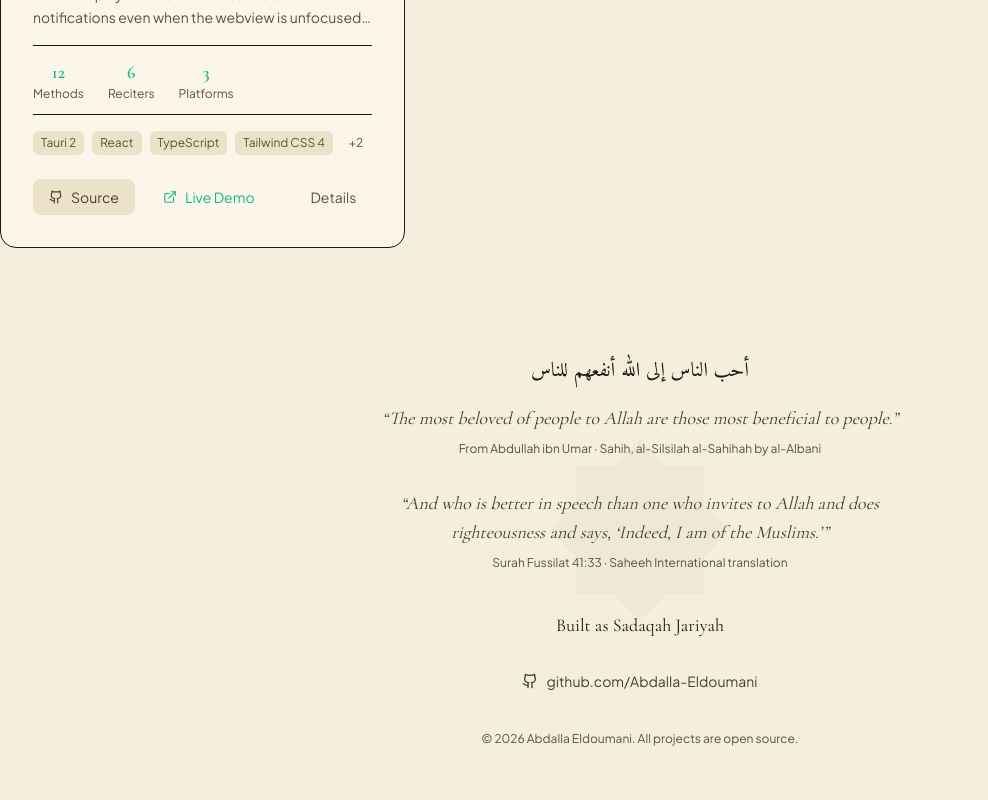
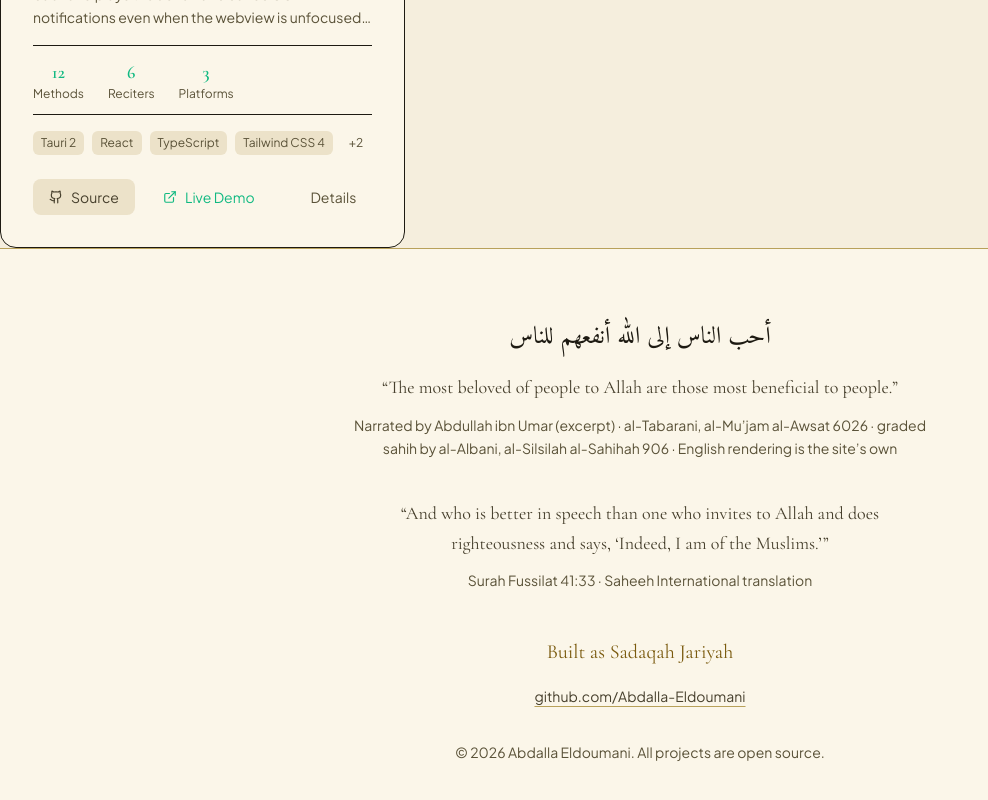
Before and after one commit to Abdalla-Eldoumani/my-islamic-portfolio, a Next.js app: page / in a window 1280 px wide. Shown: the part 2712-3512 px from the top of the page, without its empty margins (0-988 px from the left). Built offline with nearby package versions, Linux system fonts and the light colour scheme.

Commit message:
restyle the footer and cite the hadith source precisely

```diff
--- a/src/components/footer.tsx
+++ b/src/components/footer.tsx
@@ -1,54 +1,44 @@
-import { Github } from "lucide-react";
-
 export function Footer() {
   const currentYear = new Date().getFullYear();
 
   return (
-    <footer className="relative px-6 py-16 text-center overflow-hidden">
-      {/* Decorative 8-pointed star watermark */}
-      <svg
-        viewBox="0 0 200 200"
-        className="absolute left-1/2 top-1/2 -translate-x-1/2 -translate-y-1/2 w-64 h-64 opacity-[0.03] pointer-events-none"
-        xmlns="http://www.w3.org/2000/svg"
-      >
-        <g fill="currentColor" className="text-gold-primary">
-          <rect x="50" y="50" width="100" height="100" transform="rotate(45 100 100)" />
-          <rect x="50" y="50" width="100" height="100" />
-        </g>
-      </svg>
-
-      {/* Top divider */}
-      <div className="geometric-divider max-w-md mx-auto mb-10" />
-
-      {/* Hadith on beneficial people */}
+    <footer className="border-t border-rule bg-bg-secondary px-6 py-16 text-center">
+      <div className="mx-auto max-w-xl">
+        <figure>
+          <blockquote>
             <p
-        className="font-arabic text-lg md:text-xl text-text-primary leading-loose"
+              className="font-arabic text-2xl leading-loose text-text-primary"
               lang="ar"
               dir="rtl"
             >
               أحب الناس إلى الله أنفعهم للناس
             </p>
-      <p className="font-display text-base md:text-lg text-text-secondary italic max-w-xl mx-auto leading-relaxed mt-3">
-        &ldquo;The most beloved of people to Allah are those most beneficial
-        to people.&rdquo;
+            <p className="mt-3 font-display text-lg leading-relaxed text-text-secondary">
+              &ldquo;The most beloved of people to Allah are those most
+              beneficial to people.&rdquo;
             </p>
-      <p className="font-body text-xs text-text-muted mt-2 mb-8">
-        From Abdullah ibn Umar · Sahih, al-Silsilah al-Sahihah by al-Albani
-      </p>
+          </blockquote>
+          <figcaption className="mt-3 text-sm leading-relaxed text-text-muted">
+            Narrated by Abdullah ibn Umar (excerpt) · al-Tabarani, al-Mu&rsquo;jam
+            al-Awsat 6026 · graded sahih by al-Albani, al-Silsilah al-Sahihah
+            906 · English rendering is the site&rsquo;s own
+          </figcaption>
+        </figure>
 
-      <div className="geometric-divider max-w-xs mx-auto opacity-40 mb-8" />
-
-      {/* Quran 41:33 */}
-      <p className="font-display text-base md:text-lg text-text-secondary italic max-w-xl mx-auto leading-relaxed">
-        &ldquo;And who is better in speech than one who invites to Allah and
-        does righteousness and says, &lsquo;Indeed, I am of the
+        <figure className="mt-10">
+          <blockquote>
+            <p className="font-display text-lg leading-relaxed text-text-secondary">
+              &ldquo;And who is better in speech than one who invites to Allah
+              and does righteousness and says, &lsquo;Indeed, I am of the
               Muslims.&rsquo;&rdquo;
             </p>
-      <p className="font-body text-xs text-text-muted mt-2 mb-10">
+          </blockquote>
+          <figcaption className="mt-3 text-sm text-text-muted">
             Surah Fussilat 41:33 · Saheeh International translation
-      </p>
+          </figcaption>
+        </figure>
 
-      <p className="font-display text-lg gold-shimmer mb-6">
+        <p className="mt-12 font-display text-xl text-gold-primary">
           Built as Sadaqah Jariyah
         </p>
 
@@ -56,16 +46,16 @@ export function Footer() {
           href="https://github.com/Abdalla-Eldoumani"
           target="_blank"
           rel="noopener noreferrer"
-        aria-label="GitHub profile"
-        className="inline-flex items-center gap-2 py-2 text-text-secondary hover:text-gold-primary transition-colors font-body text-sm mb-8"
+          className="mt-2 inline-flex min-h-11 items-center text-sm text-text-secondary underline decoration-rule underline-offset-4 hover:text-gold-primary hover:decoration-gold-primary"
         >
-        <Github size={16} />
           github.com/Abdalla-Eldoumani
+          <span className="sr-only"> (opens in a new tab)</span>
         </a>
 
-      <p className="font-body text-xs text-text-muted">
+        <p className="mt-6 text-sm text-text-muted">
           &copy; {currentYear} Abdalla Eldoumani. All projects are open source.
         </p>
+      </div>
     </footer>
   );
 }
```
Lines whose indentation alone changed are shown as unchanged.
